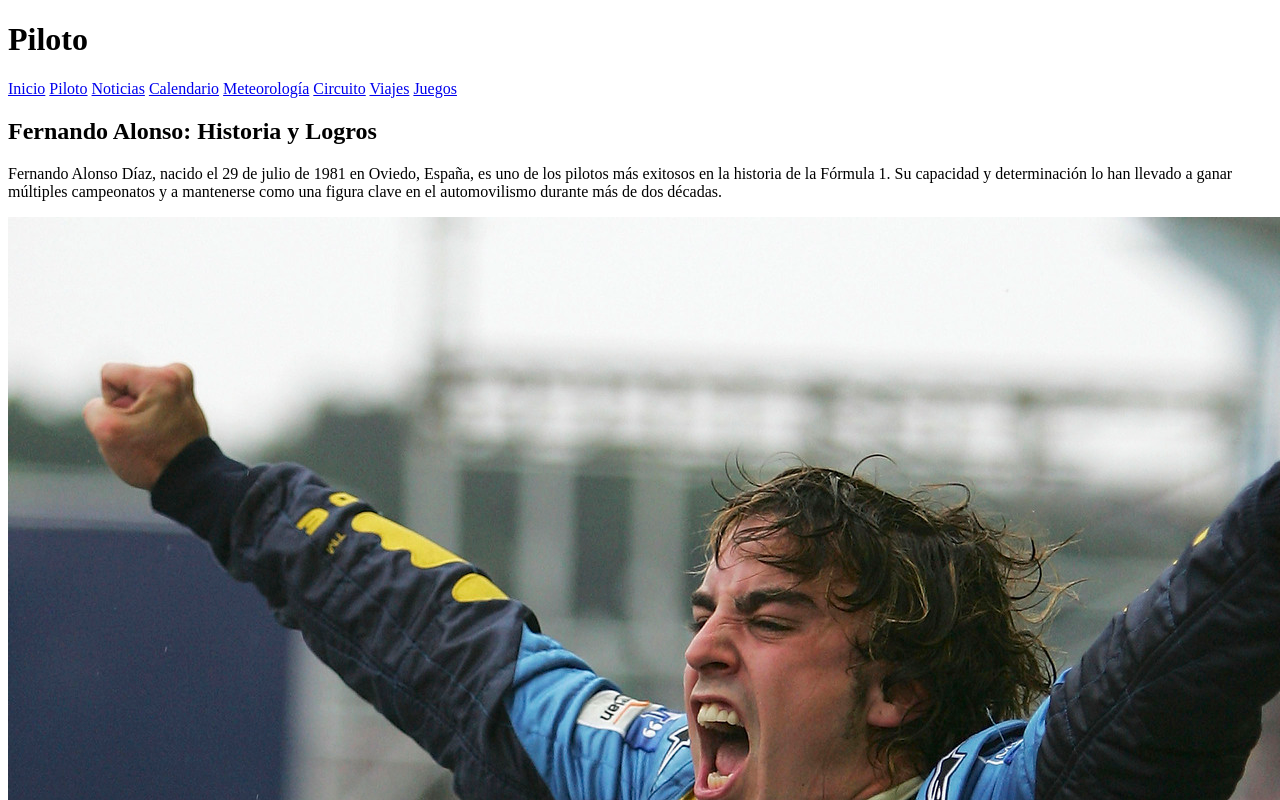
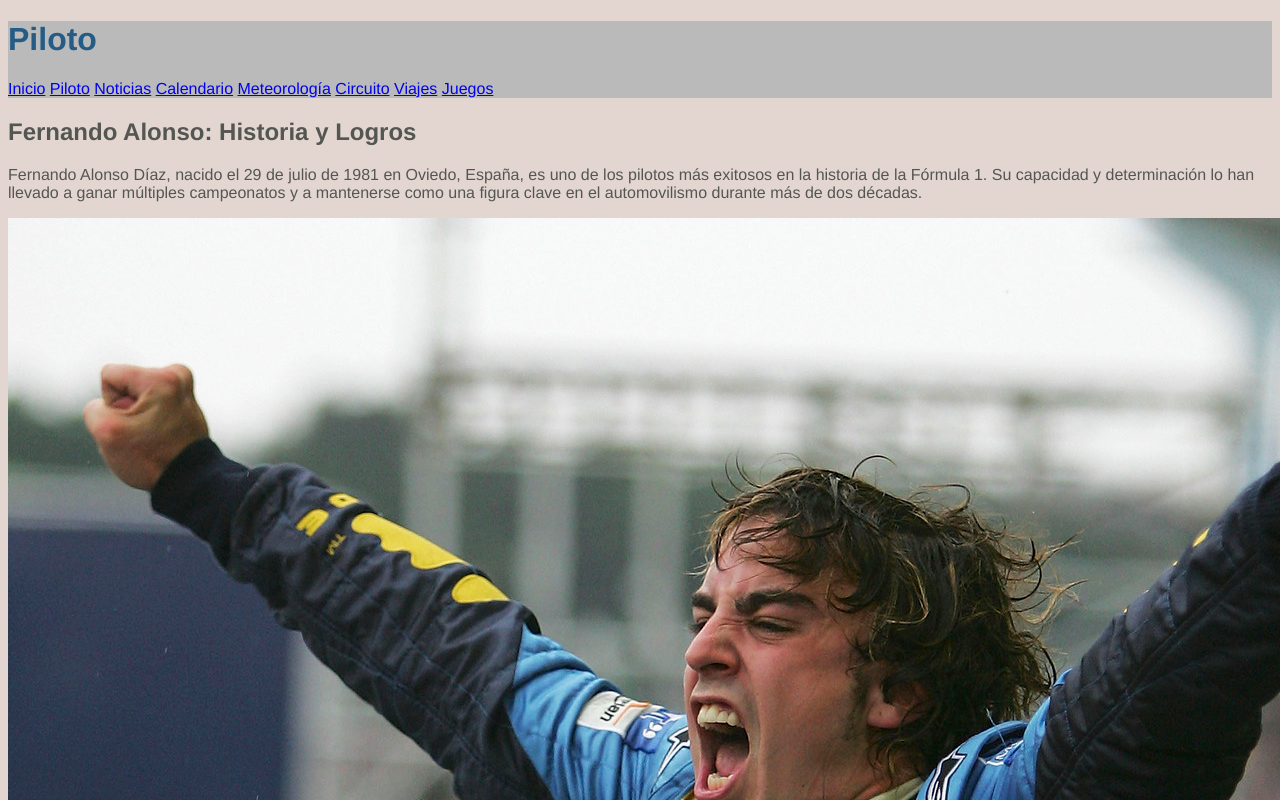
Before and after one commit to UO294066/sew, a plain HTML site: page piloto.html in a window 1280 px wide. Shown: the top 800 px of the page. Drawn offline with Linux system fonts and the light colour scheme.

Commit message:
Add files via upload

```diff
--- a/estilo/estilo.css
+++ b/estilo/estilo.css
@@ -1 +1,28 @@
 /* Aitor Gómez Ogueta UO294066 */
+
+/*
+    Colores: #545652 (gris), #E3D6D1 (ocre), #A8B8B9 (pistacho), #749AB8 (azul lavado)
+*/
+
+/* Specificity Weight: (0, 0, 1) */
+body {
+
+    font-family: Helvetica, Arial, sans-serif;
+    background-color: #E3D6D1;                  /* Este color se hereda por defecto */
+    color: #545652;                             /* Este color se hereda por defecto */
+
+}
+
+/* Specificity Weight: (0, 0, 1) */
+header {
+
+    background-color: #bababa;                  /* Este color se sobreescribe de body */
+
+}
+
+/* Specificity Weight: (0, 0, 1), (0, 0, 1) */
+h1, nav{
+
+    color: #245c86;                               /* Este color se sobreescribe de body */
+
+}
--- a/piloto.html
+++ b/piloto.html
@@ -34,6 +34,8 @@
 
         </header>
 
+        <main>
+
             <section>
 
                 <h2>Fernando Alonso: Historia y Logros</h2>
@@ -42,16 +44,14 @@
                     ganar múltiples campeonatos y a mantenerse como una figura clave en el automovilismo durante
                     más de dos décadas.</p>
 
-        </section>
-
                 <picture>
                     <source media="(max-width: 465px)" srcset="multimedia/imagenes/alonso_imagen_movil.jpg" />
                     <source media="(max-width: 799px)" srcset="multimedia/imagenes/alonso_imagen_tablet.jpg" />
-            <source media="(min-width: 800px)" srcset="multimedia/imagenes/alonso_imagen_ordenador.jpg" />
+                    <source media="(max-width: 800px)" srcset="multimedia/imagenes/alonso_imagen_ordenador.jpg" />
                     <img alt="Foto de Fernando Alonso" src="multimedia/imagenes/alonso_imagen_ordenador.jpg" />
                 </picture>
 
-        <br>
+            </section>
 
             <section>
 
@@ -197,8 +197,7 @@
 
             </section>
 
-
-        <section>
+        </main>
 
         <footer>
 
@@ -209,8 +208,6 @@
 
         </footer>
 
-        </section>
-
     </body>
 
 </html>
```
Lines whose indentation alone changed are shown as unchanged.
